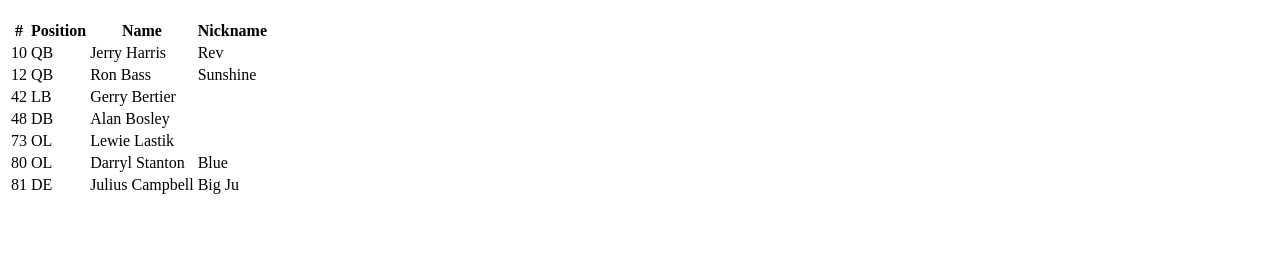
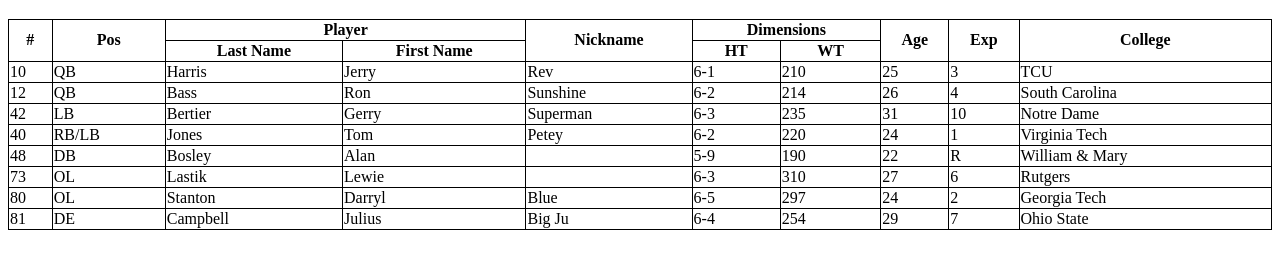
Before and after one commit to nick-poole/go_redtails, a plain HTML site: page roster.html in a window 1280 px wide. Shown: the part 61-330 px from the top of the page. Drawn offline with Linux system fonts and the light colour scheme.

Commit message:
Added simple grid style width 100%; Added player dimensions, age, exp, college; Moved lastik to IR.

```diff
--- a/roster.html
+++ b/roster.html
@@ -6,65 +6,142 @@
                   <meta name="viewport" content="width=device-width, initial-scale=1.0">
                       <title>Redtails Roster</title>
             </head>
+                <!--Taken from
+                    https://www.w3schools.com/html/html_table_colspan_rowspan.asp-->
+            <style>
+                table, th, td {
+                  border: 1px solid black;
+                  border-collapse: collapse;
+                }
+            </style>
 
             <body>
                   <h1>Team Roster</h1>
+                      <table style="width:100%">
+                          <thead>
+                              <tr>
+                                  <th rowspan="2">#</th>
+                                  <th rowspan="2">Pos</th>
+                                  <th colspan="2">Player</th>
+                                  <th rowspan="2">Nickname</th>
+                                  <th colspan="2">Dimensions</th>
+                                  <th rowspan="2">Age</th>
+                                  <th rowspan="2">Exp</th>
+                                  <th rowspan="2">College</th>
+                              </tr>
+                              <tr>
+                                  <th>Last Name</th>
+                                  <th>First Name</th>
+                                  <th>HT</th>
+                                  <th>WT</th>
+                              </tr>
+                          </thead>
 
-                      <table>
-                          <tr>
-                              <th>#</th>
-                              <th>Position</th>
-                              <th>Name</th>
-                              <th>Nickname</th>
-                          </tr>
-
+                          <tbody>
                               <tr>
                                   <td>10</td>
                                   <td>QB</td>
-                              <td>Jerry Harris</td>
+                                  <td>Harris</td>
+                                  <td>Jerry</td>
                                   <td>Rev</td>
+                                  <td>6-1</td>
+                                  <td>210</td>
+                                  <td>25</td>
+                                  <td>3</td>
+                                  <td>TCU</td>
                               </tr>
 
                               <tr>
                                   <td>12</td>
                                   <td>QB</td>
-                              <td>Ron Bass</td>
+                                  <td>Bass</td>
+                                  <td>Ron</td>
                                   <td>Sunshine</td>
+                                  <td>6-2</td>
+                                  <td>214</td>
+                                  <td>26</td>
+                                  <td>4</td>
+                                  <td>South Carolina</td>
                               </tr>
 
                               <tr>
                                   <td>42</td>
                                   <td>LB</td>
-                              <td>Gerry Bertier</td>
+                                  <td>Bertier</td>
+                                  <td>Gerry</td>
+                                  <td>Superman</td>
+                                  <td>6-3</td>
+                                  <td>235</td>
+                                  <td>31</td>
+                                  <td>10</td>
+                                  <td>Notre Dame</td>
+                              </tr>
+
+                              <tr>
+                                  <td>40</td>
+                                  <td>RB/LB</td>
+                                  <td>Jones</td>
+                                  <td>Tom</td>
+                                  <td>Petey</td>
+                                  <td>6-2</td>
+                                  <td>220</td>
+                                  <td>24</td>
+                                  <td>1</td>
+                                  <td>Virginia Tech</td>
                               </tr>
 
                               <tr>
                                   <td>48</td>
                                   <td>DB</td>
-                              <td>Alan Bosley</td>
+                                  <td>Bosley</td>
+                                  <td>Alan</td>
+                                  <td></td>
+                                  <td>5-9</td>
+                                  <td>190</td>
+                                  <td>22</td>
+                                  <td>R</td>
+                                  <td>William & Mary</td>
                               </tr>
-
+                                   <!--Put Lastik on IR with lower back injury-->
                               <tr>
                                   <td>73</td>
                                   <td>OL</td>
-                              <td>Lewie Lastik</td>
+                                  <td>Lastik</td>
+                                  <td>Lewie</td>
+                                  <td></td>
+                                  <td>6-3</td>
+                                  <td>310</td>
+                                  <td>27</td>
+                                  <td>6</td>
+                                  <td>Rutgers</td>
                               </tr>
 
                               <tr>
                                   <td>80</td>
                                   <td>OL</td>
-                              <td>Darryl Stanton</td>
+                                  <td>Stanton</td>
+                                  <td>Darryl</td>
                                   <td>Blue</td>
+                                  <td>6-5</td>
+                                  <td>297</td>
+                                  <td>24</td>
+                                  <td>2</td>
+                                  <td>Georgia Tech</td>
                               </tr>
 
                               <tr>
                                   <td>81</td>
                                   <td>DE</td>
-                              <td>Julius Campbell</td>
+                                  <td>Campbell</td>
+                                  <td>Julius</td>
                                   <td>Big Ju</td>
+                                  <td>6-4</td>
+                                  <td>254</td>
+                                  <td>29</td>
+                                  <td>7</td>
+                                  <td>Ohio State</td>
                               </tr>
-
-
+                          </tbody>
                       </table>
 
             </body>
```
Also changed, not shown: 1 other file. Lines whose indentation alone changed are shown as unchanged.
